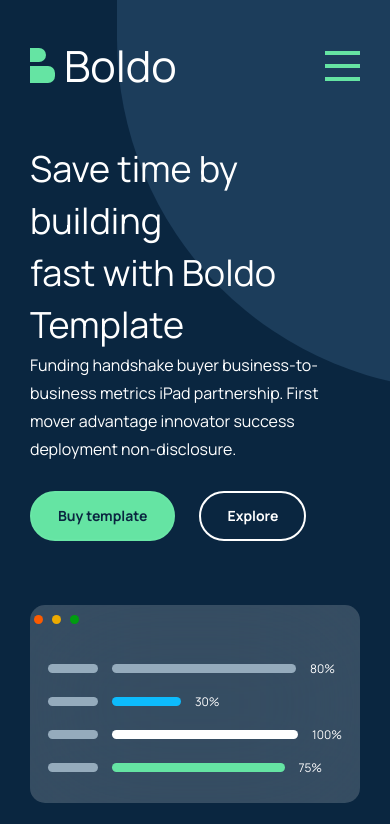
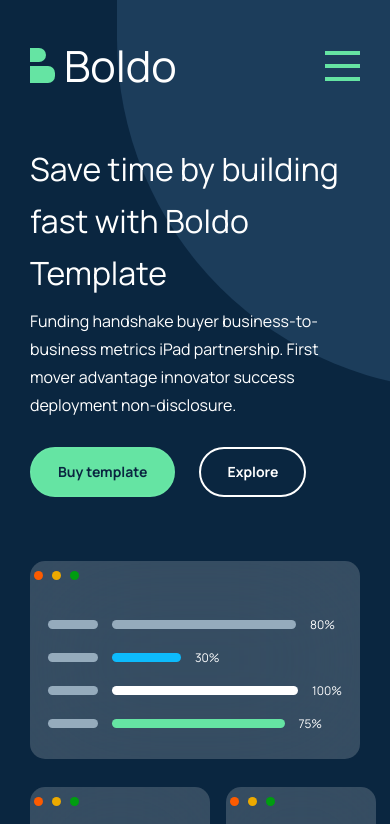
Before and after one commit to johnsonfash/breet, a React (Create React App) app: page / in a window 390 px wide. Shown: the top 824 px of the page. Built offline with nearby package versions, Linux system fonts and the light colour scheme.

Commit message:
fixed button on mobile

```diff
--- a/src/pages/sectionOne/index.css
+++ b/src/pages/sectionOne/index.css
@@ -481,6 +481,11 @@ nav .login {
   #hambuggerInput:not(:checked) ~ .mobile-nav {
     right: -200px;
   }
+  .main h1 {
+    font-size: 32px;
+    margin-bottom: 0.5rem;
+    line-height: 52px;
+  }
   .main .buttons-container a {
     font-size: 14px;
     padding: 9px 26px;
```
